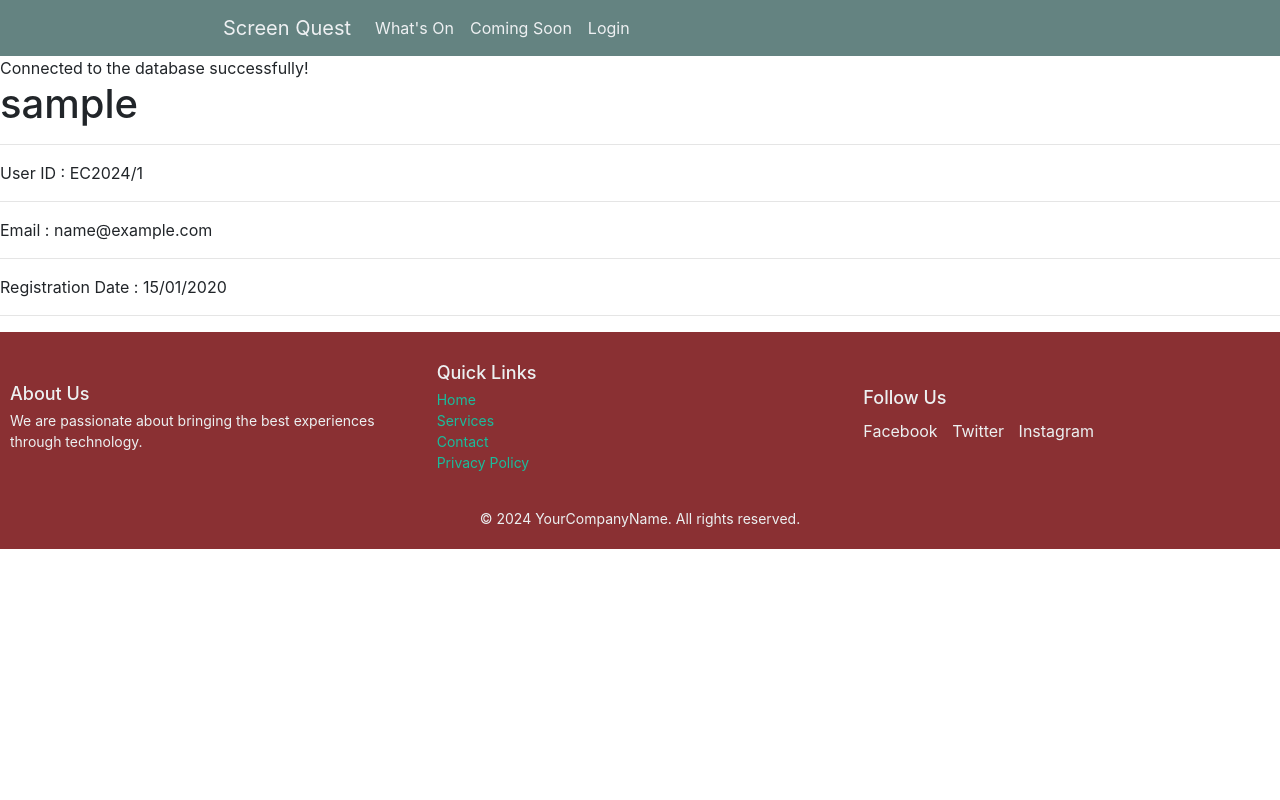
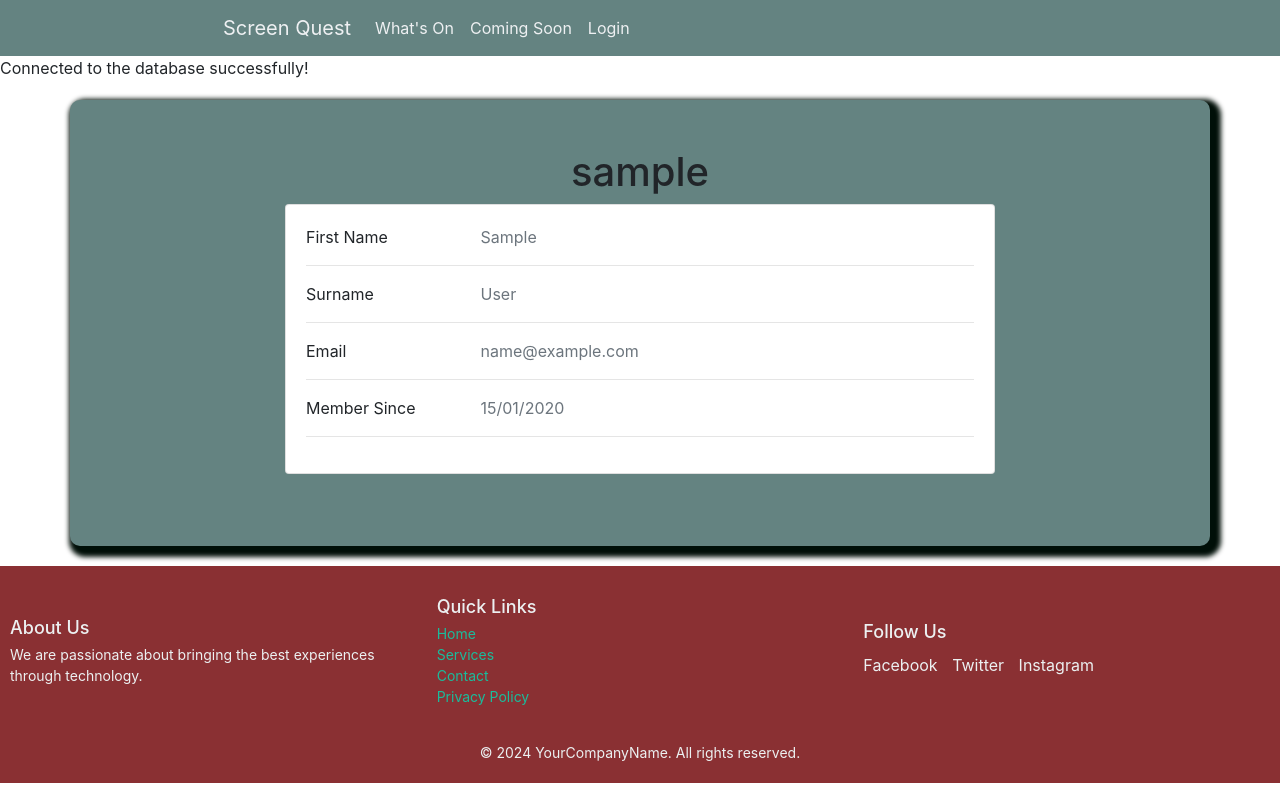
Before and after one commit to LiamMurray433/ScreenQuest, a PHP site: page /user_account.php in a window 1280 px wide. Run offline with PHP 8.4, Linux system fonts and the light colour scheme; the visitor is signed in with stand-in values (Sample User, id 1); tables that the repository leaves empty or names only in its code hold one stand-in row (values such as "Sample post").

Commit message:
Redesigned user page

```diff
--- a/user_account.php
+++ b/user_account.php
@@ -39,16 +39,51 @@ if (mysqli_num_rows($r) > 0) {
         $year = substr($date, 0, 4);
 
         echo '
-	  <h1>'  . $row['username'] . ' </h1>
-	  <hr>
-	  User ID : EC2024/'  . $row['id'] . '
-	  <hr>
-	  Email :  ' . $row['email'] . '
-	  <hr>
-	  Registration Date : ' . $day . '/' . $month . '/' . $year . '
-	  <hr>
-    </body>
-    </html>';
+        <section>
+            <div class="container py-5 account-container" style="background-color: #648381;">
+             <h1>'  . $row['username'] . ' </h1>
+                <div class="col-lg-8">
+                    <div class="card mb-4">
+                        <div class="card-body">
+                            <div class="row">
+                                <div class="col-sm-3">
+                                    <p class="mb-0">First Name</p>
+                            </div>
+                            <div class="col-sm-9">
+                            <p class="text-muted mb-0">'. $row['first_name'] . '</div></p>
+                        </div>
+                        <hr>
+                         <div class="row">
+                            <div class="col-sm-3">
+                            <p class="mb-0">Surname</p>
+                            </div>
+                        <div class="col-sm-9">
+                        <p class="text-muted mb-0">' . $row['last_name'].'</p>
+                        </div>
+                        </div>
+                        <hr>
+                         <div class="row">
+                            <div class="col-sm-3">
+                            <p class="mb-0">Email</p>
+                            </div>
+                        <div class="col-sm-9">
+                        <p class="text-muted mb-0">' . $row['email'].'</p>
+                        </div>
+                        </div>
+                        <hr>
+                        <div class="row">
+                            <div class="col-sm-3">
+                            <p class="mb-0">Member Since</p>
+                            </div>
+                        <div class="col-sm-9">
+                        <p class="text-muted mb-0"> ' . $day . '/' . $month . '/' . $year . '</p>
+                        </div>
+                        </div>
+                        <hr>
+                    </div>
+                </div>
+            </div>
+        </section>';
     }
 
     # Close database connection.
```
